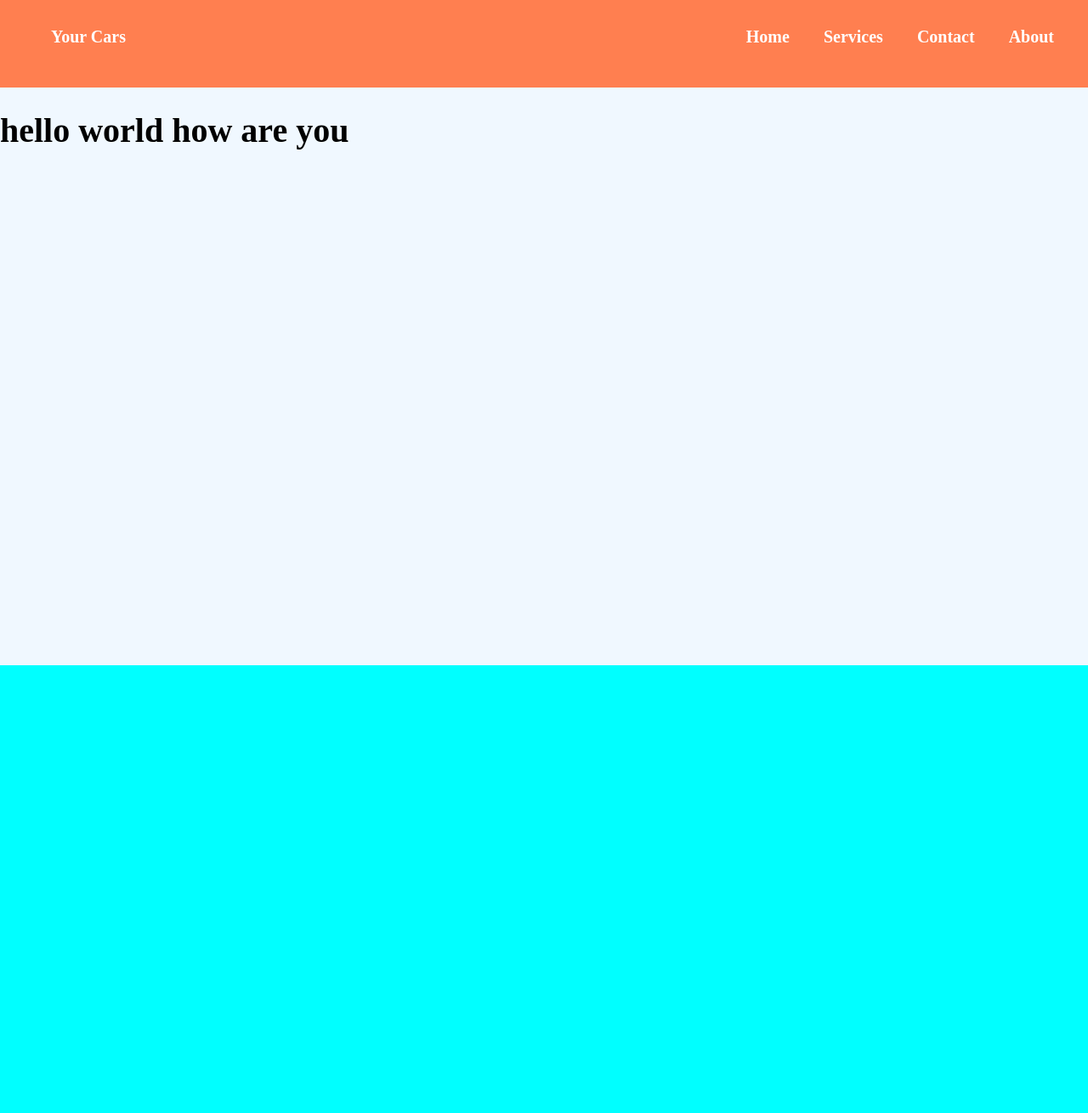
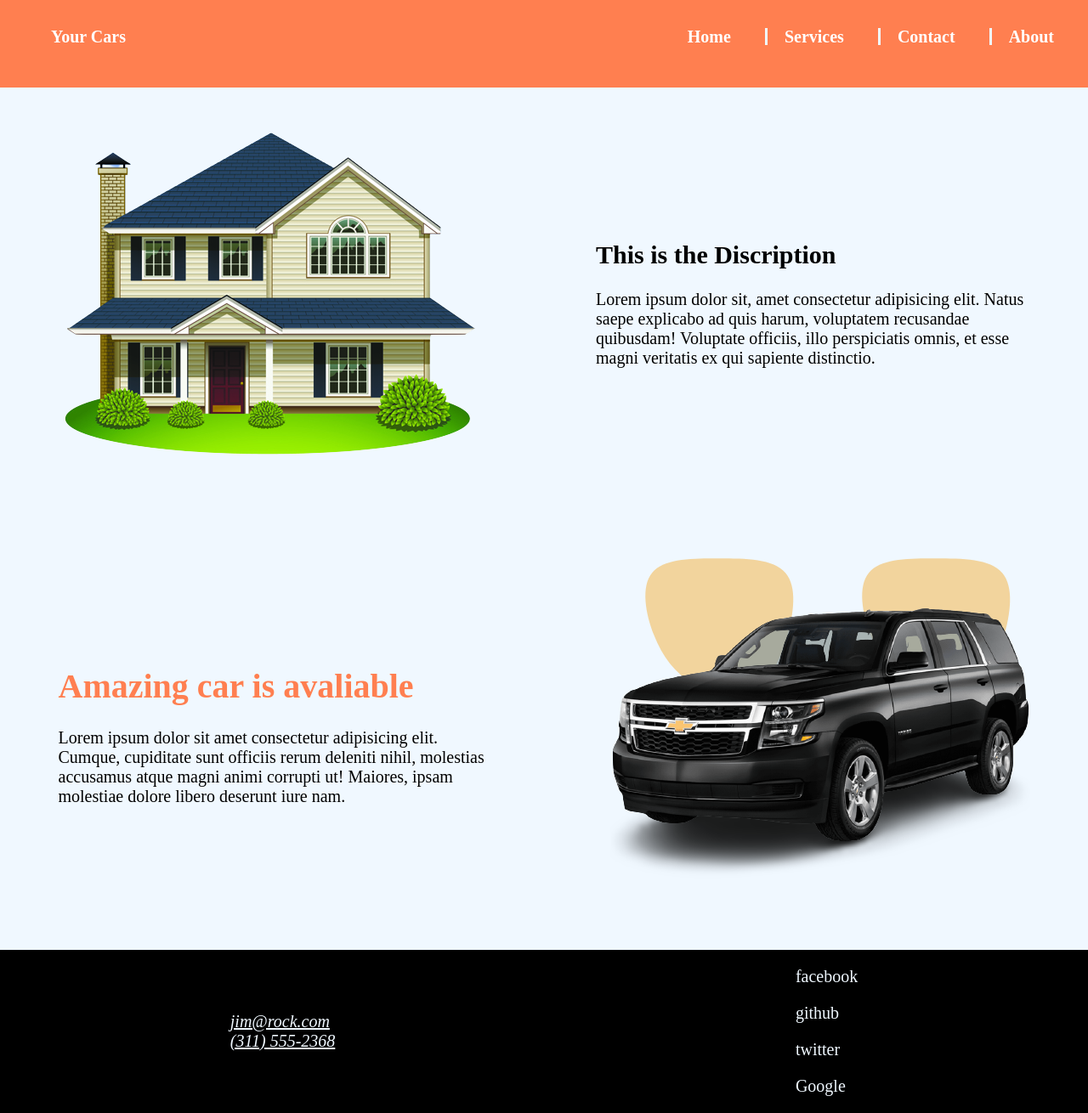
Before and after one commit to gbirhanu/portifolio, a plain HTML site: page index.html in a window 1280 px wide. Shown: the part 17-1327 px from the top of the page at 85% size. Before the commit the page ends 800 px from the top, so only its background shows below. Drawn offline with Linux system fonts and the light colour scheme.

Commit message:
Footer added

```diff
--- a/index.css
+++ b/index.css
@@ -6,12 +6,12 @@
 html {
   background-color: aqua;
   font-size: 20px;
+  overflow-x: hidden;
 }
 body {
   margin: 0%;
   background-color: aliceblue;
   width: 100vw;
-  height: 100vh;
 }
 nav {
   display: flex;
@@ -46,3 +46,37 @@ header {
   padding-left: 3em;
   padding-right: 3em;
 }
+.divider {
+  margin-right: 1em;
+  width: 3px;
+  background-color: aliceblue;
+  height: 20px;
+}
+section {
+  display: flex;
+  justify-content: space-around;
+  align-items: center;
+}
+.contentside {
+  width: 40%;
+}
+footer {
+  background-color: black;
+  color: aliceblue;
+}
+footer section {
+  display: flex;
+  justify-content: space-around;
+  align-items: center;
+}
+.nodec {
+  text-decoration: none;
+}
+main {
+  display: flex;
+  justify-content: space-around;
+  align-items: center;
+}
+.carcont {
+  width: 40%;
+}
--- a/index.html
+++ b/index.html
@@ -15,12 +15,57 @@
       <nav>
         <ul>
           <li>Home</li>
+          <div class="divider"></div>
           <li>Services</li>
+          <div class="divider"></div>
           <li>Contact</li>
+          <div class="divider"></div>
           <li>About</li>
         </ul>
       </nav>
     </header>
-    <h1>hello world how are you</h1>
+    <section>
+      <div>
+        <img src="homepage.png" alt="" srcset="" />
+      </div>
+      <div class="contentside">
+        <h1>This is the Discription</h1>
+        <p>
+          Lorem ipsum dolor sit, amet consectetur adipisicing elit. Natus saepe
+          explicabo ad quis harum, voluptatem recusandae quibusdam! Voluptate
+          officiis, illo perspiciatis omnis, et esse magni veritatis ex qui
+          sapiente distinctio.
+        </p>
+      </div>
+    </section>
+    <main>
+      <div class="carcont">
+        <h1 style="color: coral">Amazing car is avaliable</h1>
+        <p>
+          Lorem ipsum dolor sit amet consectetur adipisicing elit. Cumque,
+          cupiditate sunt officiis rerum deleniti nihil, molestias accusamus
+          atque magni animi corrupti ut! Maiores, ipsam molestiae dolore libero
+          deserunt iure nam.
+        </p>
+      </div>
+      <div style="background-image: url(blob.svg)">
+        <img src="car.png" alt="car" srcset="" />
+      </div>
+    </main>
+    <footer>
+      <section>
+        <address>
+          <a style="color: inherit" href="mailto:jim@rock.com">jim@rock.com</a
+          ><br />
+          <a style="color: inherit" href="tel:+13115552368">(311) 555-2368</a>
+        </address>
+        <div>
+          <p>facebook</p>
+          <p>github</p>
+          <p>twitter</p>
+          <p>Google</p>
+        </div>
+      </section>
+    </footer>
   </body>
 </html>
```
Also changed, not shown: blob.svg (added), car.png (added), homepage.png (added).
